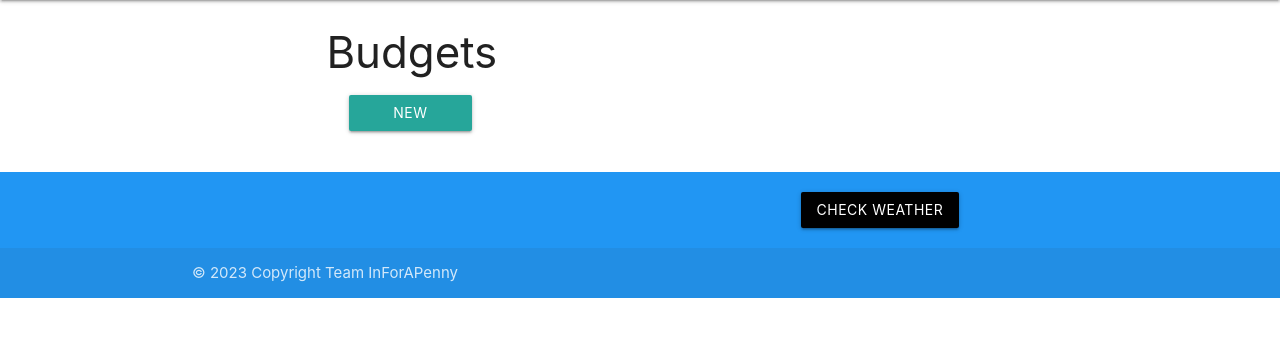
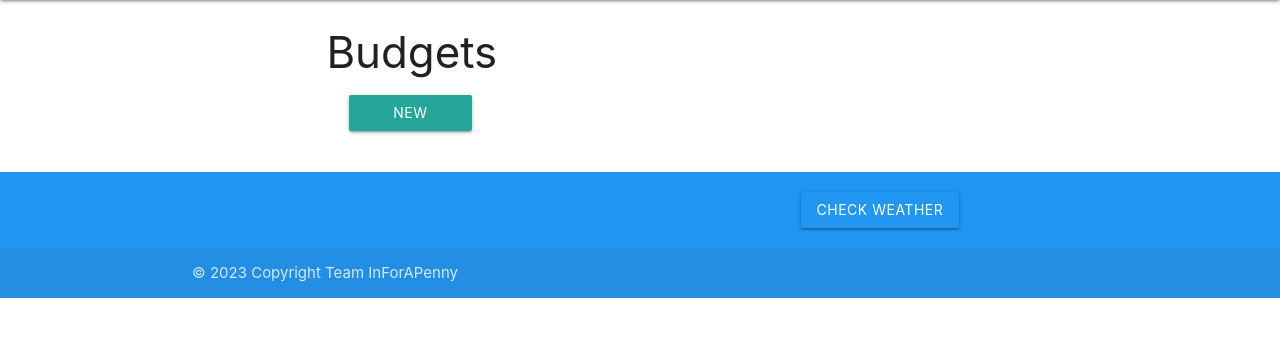
Before and after one commit to ibuttimer/in-for-a-penny, a Django app: page /budget/ in a window 1280 px wide. Shown: the part 127-464 px from the top of the page. Run offline with Django 4.2, Linux system fonts and the light colour scheme; data that the repository does not hold is empty; some libraries are stand-ins or nearby versions.

Commit message:
Changed color in the weather button

```diff
--- a/templates/footer.html
+++ b/templates/footer.html
@@ -8,7 +8,7 @@
 <!--          <p class="grey-text text-lighten-4">You can use rows and columns here to organize your footer content.</p>-->
         </div>
         <div class="col l4 offset-l2 s12">
-          <a href="{% url 'base:weather' %}" class="btn black">Check Weather</a>
+          <a href="{% url 'base:weather' %}" class="btn waves-effect blue" style="background-color: #26a69a;">Check Weather</a>
         </div>
       </div>
     </div>
```
